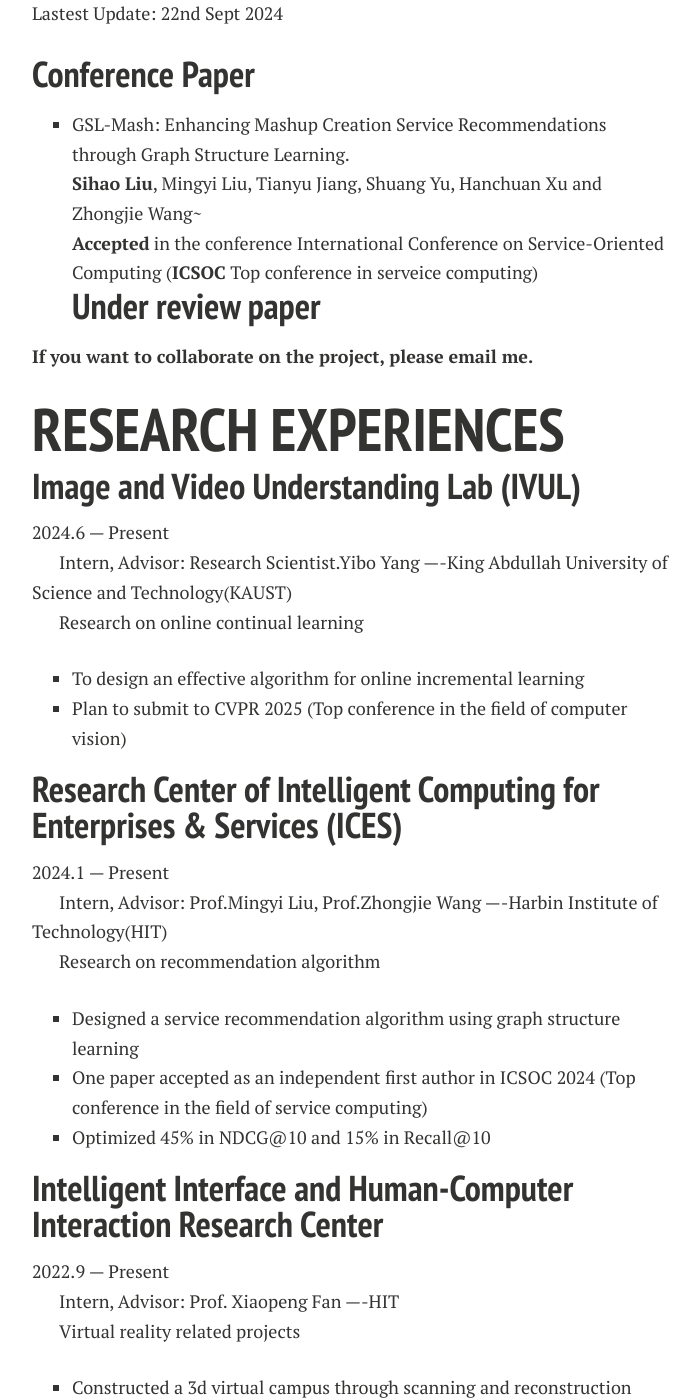
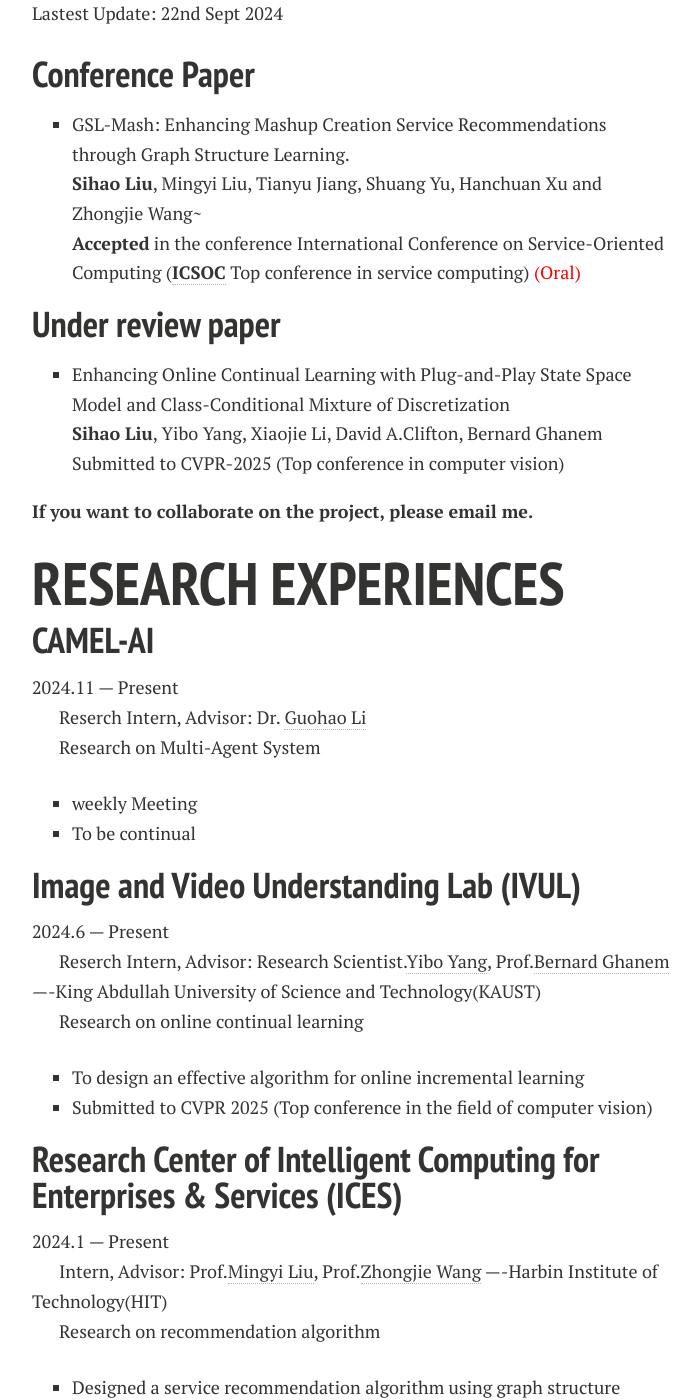
Before and after one commit to MyToumaKazusa/MyToumaKazusa.github.io, a Jekyll site: the page built from publications.md, in a window 1280 px wide and 1400 px high, scrolled down 333 px. Shown: the whole window, without its empty margins (288-988 px from the left). Built offline with Jekyll 4.4.1, drawn with Linux system fonts in a browser that asks for light colours; nearby versions of some CDN libraries; comment, search, counter and statistics services are not loaded; a style sheet for code colours, icons or effects is not loaded; some of the changed text lies outside the part shown.

Commit message:
2024-11-27

```diff
--- a/publications.md
+++ b/publications.md
@@ -35,12 +35,12 @@ Lastest Update: 22nd Sept 2024
 
 ## Conference Paper
 - GSL-Mash: Enhancing Mashup Creation Service Recommendations through Graph Structure Learning. <br>**Sihao Liu**, Mingyi Liu, Tianyu Jiang, Shuang Yu, Hanchuan Xu and Zhongjie Wang~<br>
-**Accepted** in the conference International Conference on Service-Oriented Computing (**ICSOC**  Top conference in serveice computing)
+**Accepted** in the conference International Conference on Service-Oriented Computing ([**ICSOC**](https://icsoc2024.redcad.tn/)  Top conference in service computing) <font color="red">(Oral) </font>
+
 ## Under review paper
+- Enhancing Online Continual Learning with Plug-and-Play State Space Model and Class-Conditional Mixture of Discretization <br>**Sihao Liu**, Yibo Yang, Xiaojie Li, David A.Clifton, Bernard Ghanem <br> Submitted to CVPR-2025 (Top conference in computer vision)
 
 
-<!-- ## Working paper
-- Some projects about XAI/LLM will be submitted to NIPS2024/EMNLP2024/ICLR2024 -->
 
 **If you want to collaborate on the project, please email me.**
 
@@ -50,21 +50,31 @@ Lastest Update: 22nd Sept 2024
 
 #  RESEARCH EXPERIENCES
 
+## CAMEL-AI
+
+2024.11 --- Present
+
+Reserch Intern, Advisor: Dr. [Guohao Li](https://ghli.org/)
+
+Research on Multi-Agent System
+- weekly Meeting
+- To be continual
+
 ## Image and Video Understanding Lab (IVUL)
 
 2024.6 --- Present
 
-Intern, Advisor: Research Scientist.Yibo Yang ----King Abdullah University of Science and Technology(KAUST)
+Reserch Intern, Advisor: Research Scientist.[Yibo Yang](https://iboing.github.io/), Prof.[Bernard Ghanem](https://www.bernardghanem.com/) ----King Abdullah University of Science and Technology(KAUST)
 
 Research on online continual learning
 - To design an effective algorithm for online incremental learning
-- Plan to submit to CVPR 2025 (Top conference in the field of computer vision)
+- Submitted to CVPR 2025 (Top conference in the field of computer vision)
 
 ## Research Center of Intelligent Computing for Enterprises & Services (ICES)
 
 2024.1 --- Present
 
-Intern, Advisor: Prof.Mingyi Liu, Prof.Zhongjie  Wang ----Harbin Institute of Technology(HIT)
+Intern, Advisor: Prof.[Mingyi Liu](https://homepage.hit.edu.cn/lmy), Prof.[Zhongjie Wang](https://homepage.hit.edu.cn/rainy) ----Harbin Institute of Technology(HIT)
 
 Research on recommendation algorithm
 - Designed a service recommendation algorithm using graph structure learning
@@ -76,7 +86,7 @@ service computing)
 
 2022.9 --- Present
 
-Intern, Advisor: Prof. Xiaopeng Fan ----HIT
+Intern, Advisor: Prof. [Xiaopeng Fan](https://homepage.hit.edu.cn/xiaopengfan) ----HIT
 
 Virtual reality related projects
 - Constructed a 3d virtual campus through scanning and reconstruction
@@ -88,7 +98,7 @@ Virtual reality related projects
 
 2023.7 --- 2024.1
 
-Intern, Advisor: Prof. Kui Jiang ----HIT
+Intern, Advisor: Prof. [Kui Jiang](https://homepage.hit.edu.cn/jiangkui) ----HIT
 
 Research on 3D Reconstruction
 - Research on NeRF and 3d Gauss was done
```
Also changed, not shown: index.md (+5 -3 lines).
